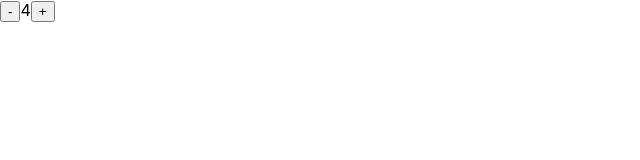
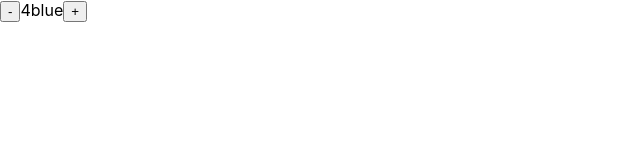
Before and after one commit to 1BarCode/react-hooks-practice, a React (Create React App) app in the folder react-hooks-practice/: page / in a window 1280 px wide. Shown: the top 160 px of the page, without its empty margins (0-640 px from the left). Built offline with nearby package versions, Linux system fonts and the light colour scheme.

Commit message:
spliting different state into many useState
use different useState hooks for different states

```diff
--- a/react-hooks-practice/src/App.js
+++ b/react-hooks-practice/src/App.js
@@ -3,19 +3,23 @@ import React, { useState}  from 'react'
 
 function App() {
   const [count, setCount] = useState(4)
+  const [theme, setTheme] = useState('blue')
 
   function decrement(){
     setCount(prevCount => prevCount - 1)
+    setTheme('green')
   }
 
   function increment(){
     setCount(prevCount => prevCount + 1)
+    setTheme('red')
   }
 
   return (
     <div>
       <button onClick={decrement}>-</button>
       <span>{count}</span>
+      <span>{theme}</span>
       <button onClick={increment}>+</button>
     </div>
   )
```
Also changed, not shown: 1 other file (tests, documents, lock files or other folders).
